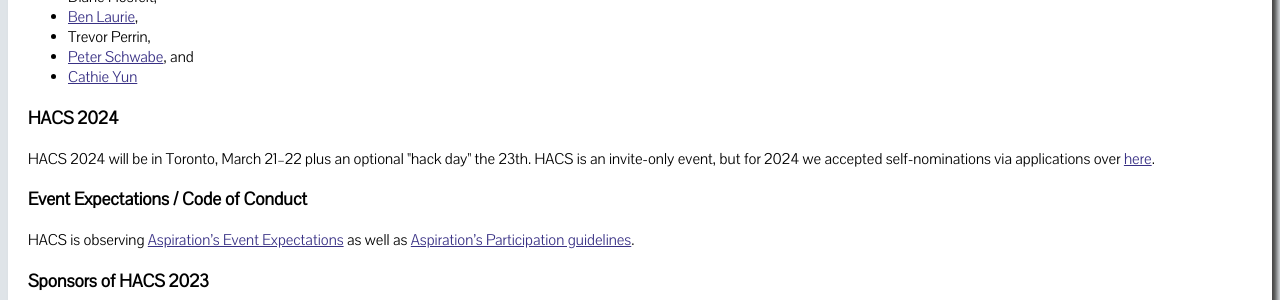
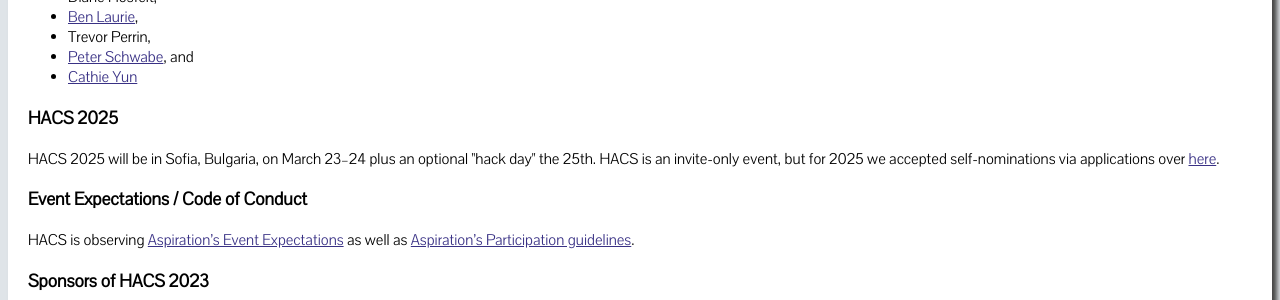
Before and after one commit to HACS-workshop/HACS-workshop.github.io, a Jekyll site: the page built from index.html, in a window 1280 px wide. Shown: the part 830-1130 px from the top of the page. Built offline with Jekyll 4.4.1, drawn with Linux system fonts in a browser that asks for light colours.

Commit message:
New dates

```diff
--- a/index.html
+++ b/index.html
@@ -37,10 +37,10 @@ The current members of the HACS organizing committee are:
   <li><a href="https://cathieyun.github.io/">Cathie Yun</a>
 </ul>
 
-<h3>HACS 2024</h3>
+<h3>HACS 2025</h3>
 <p>
-HACS 2024 will be in Toronto, March 21&ndash;22 plus an optional &quot;hack day&quot; the 23th.
-HACS is an invite-only event, but for 2024 we accepted self-nominations via applications over <a href="https://forms.gle/p5VqEsHkVHJQixSa7">here</a>.
+HACS 2025 will be in Sofia, Bulgaria, on March 23&ndash;24 plus an optional &quot;hack day&quot; the 25th.
+HACS is an invite-only event, but for 2025 we accepted self-nominations via applications over <a href="https://forms.gle/p5VqEsHkVHJQixSa7">here</a>.
 </p>
 
 <h3>Event Expectations / Code of Conduct</h3>
```
